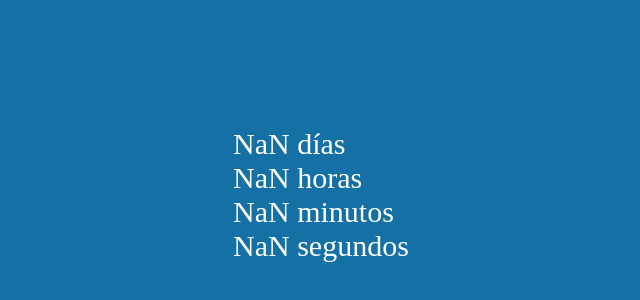
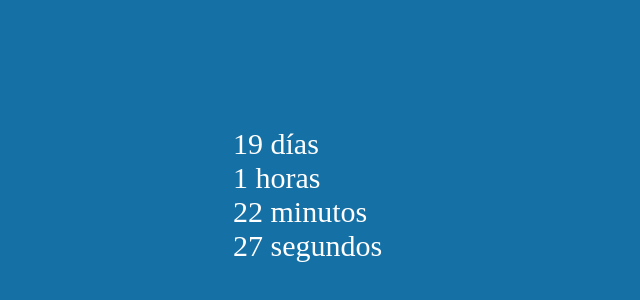
Before and after one commit to colltoaction/seattle-countdown, a plain HTML site: page index.html in a window 1280 px wide. Shown: the part 188-488 px from the top of the page, without its empty margins (307-947 px from the left). Drawn offline with Linux system fonts and the light colour scheme.

Commit message:
Updated with departure time (fixed NaN)

```diff
--- a/index.html
+++ b/index.html
@@ -29,7 +29,7 @@
 		</div>
 		<script>
 			// set the date we're counting down to
-			var target_date = new Date("23:05, Jan 2, 2015").getTime();
+			var target_date = new Date("23:05 Jan 2, 2015").getTime();
 
 			// variables for time units
 			var days, hours, minutes, seconds;
```
